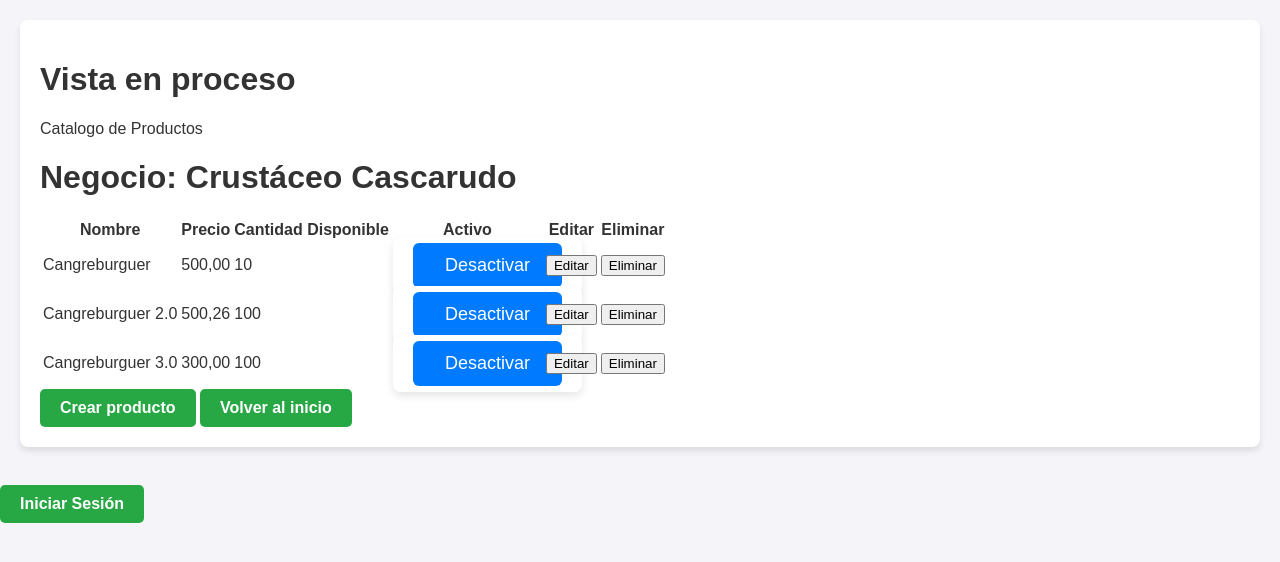
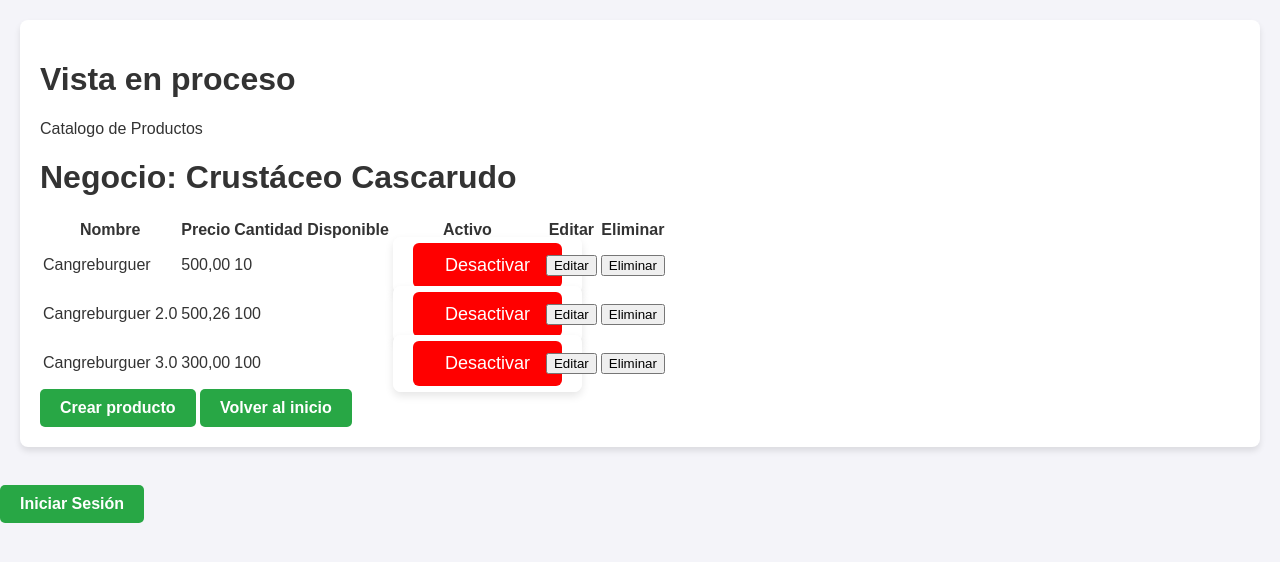
Before and after one commit to DanielAvelar02/tpiProyectoGrupo01, a Django app: page /negocio/listar-productos/ in a window 1280 px wide. Shown: the part 38-600 px from the top of the page. Run offline with Django 5.2, Linux system fonts and the light colour scheme; data comes from the database, SQL or seed files in the repository; both versions use the stored data as it was after the commit.

Commit message:
:sparkles: Se agrego el cambio de activo y desactivado al producto

```diff
--- a/gestion_pedidos/negocio/templates/producto/listar_productos.html
+++ b/gestion_pedidos/negocio/templates/producto/listar_productos.html
@@ -26,14 +26,14 @@ Productos
       <td>
         <form action="{% url 'cambiar_estado_producto' producto.id %}" method="post" style="display: inline;">
           {% csrf_token %}
-          <button type="submit">Desactivar</button>
+          <button type="submit" style="background-color: red;">Desactivar</button>
         </form>
       </td>
       {% else %}
       <td>
         <form action="{% url 'cambiar_estado_producto' producto.id %}" method="post" style="display: inline;">
           {% csrf_token %}
-          <button type="submit">Activar</button>
+          <button type="submit" style="background-color: green;">Activar</button>
         </form>
       </td>
       {% endif %}
```
Also changed, not shown: gestion_pedidos/db.sqlite3, 1 other file.
